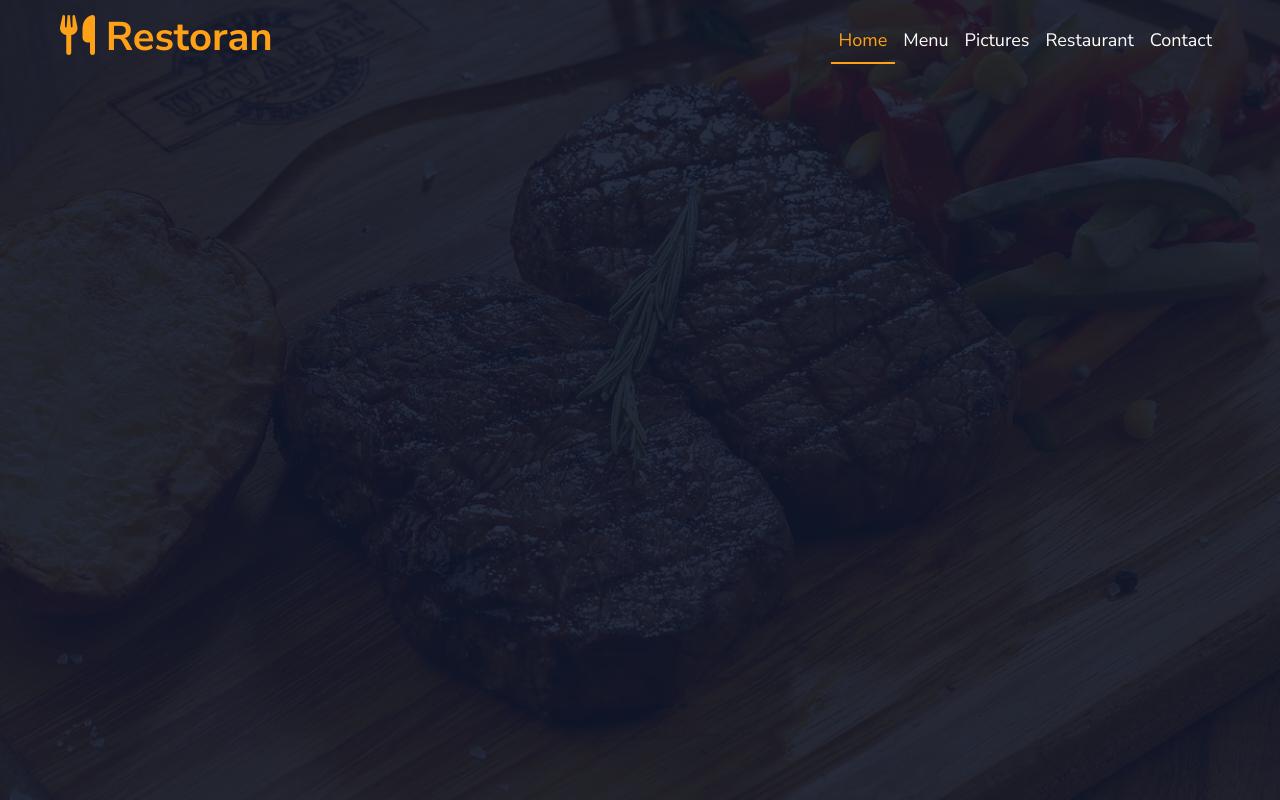
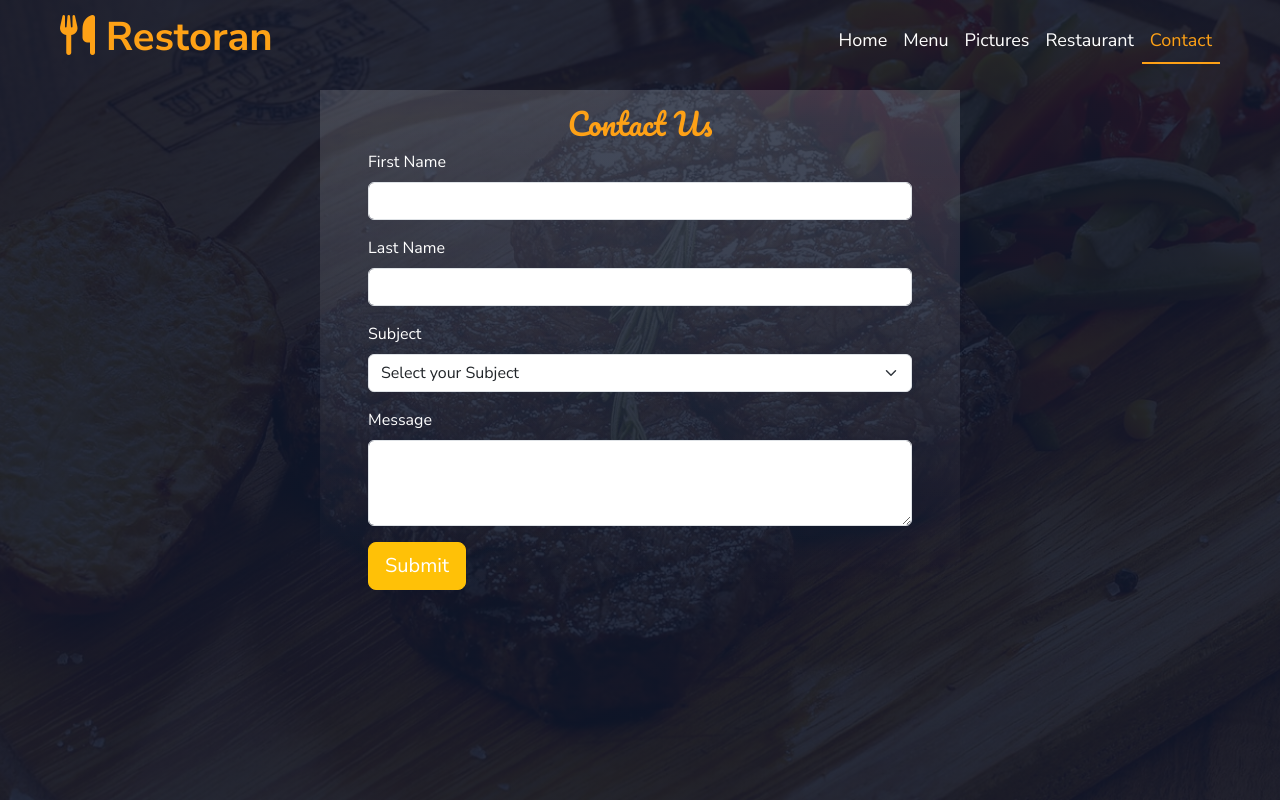
Before and after one commit to AliSepar/restaurant-css-framework, a plain HTML site: page pages/contact.html in a window 1280 px wide. Drawn offline with nearby package versions, Linux system fonts and the light colour scheme.

Commit message:
contact page 90%

```diff
--- a/pages/contact.html
+++ b/pages/contact.html
@@ -44,17 +44,76 @@
             </button>
             <div class="collapse navbar-collapse" id="navbarNavAltMarkup">
               <div class="navbar-nav ml-auto">
-                <a class="nav-link active" href="../index.html">Home</a>
+                <a class="nav-link" href="../index.html">Home</a>
                 <a class="nav-link" href="menu.html">Menu</a>
                 <a class="nav-link" href="pictures.html">Pictures</a>
                 <a class="nav-link" href="about.html">Restaurant</a>
-                <a class="nav-link" href="contact.html">Contact</a>
+                <a class="nav-link active" href="contact.html">Contact</a>
               </div>
             </div>
           </div>
         </nav>
       </header>
-      <section class="col-12 p-0 mt-3 mt-xxl-5"></section>
+      <section
+        class="col-lg-6 col-md-8 col-sm-12 mx-auto mb-3 p-0 mt-2 mt-xxl-2 bg-gradient"
+      >
+        <div class="section-tile text-center pt-3">
+          <h3 class="about-title border-bottom-1 border-warning">Contact Us</h3>
+        </div>
+
+        <div class="col-12 mx-auto">
+          <form class="px-5" method="get">
+            <div class="mb-3">
+              <label for="first-name" class="form-label">First Name</label>
+              <input
+                type="text"
+                class="form-control"
+                id="first-name"
+                name="first-name"
+              />
+            </div>
+            <div class="mb-3">
+              <label for="last-name" class="form-label">Last Name</label>
+              <input
+                type="text"
+                class="form-control"
+                id="last-name"
+                name="last-name"
+              />
+            </div>
+            <div class="mb-3">
+              <label for="subject" class="form-label">Subject</label>
+              <select
+                class="form-select"
+                id="subject"
+                name="subject"
+                aria-label="Default select example"
+              >
+                <option selected value="0">Select your Subject</option>
+                <option value="1">General</option>
+                <option value="2">Reservation</option>
+                <option value="3">Technical</option>
+                <option value="4">Complaint</option>
+              </select>
+            </div>
+            <div class="mb-3">
+              <label for="message" class="form-label">Message</label>
+              <textarea
+                class="form-control"
+                id="message"
+                name="message"
+                rows="3"
+              ></textarea>
+            </div>
+            <button
+              type="submit"
+              class="btn btn-warning btn-lg text-white mx-auto form-btn"
+            >
+              Submit
+            </button>
+          </form>
+        </div>
+      </section>
     </main>
 
     <!-- / -->
--- a/style.css
+++ b/style.css
@@ -154,23 +154,12 @@ font-weight: 700;
 .custom-font{
     font-family: var(--font-secondary);
 }
-/* .section-tile::before {
-    position: absolute;
-    content: "";
-    width: 45px;
-    height: 2px;
-    top: 50%;
-    left: -55px;
-    margin-top: -1px;
-    background: var(--primary);
+
+
+
+/*////////////////////////////////////////////////////// */
+/* contact */
+.col form > .form-btn{
+    color: red;
+    background-color: #FEA116;
 }
-.section-tile::after{
-    position: absolute;
-    content: "";
-    width: 45px;
-    height: 2px;
-    top: 50%;
-    right: -55px;
-    margin-top: -1px;
-    background: var(--primary);
-} */
```
